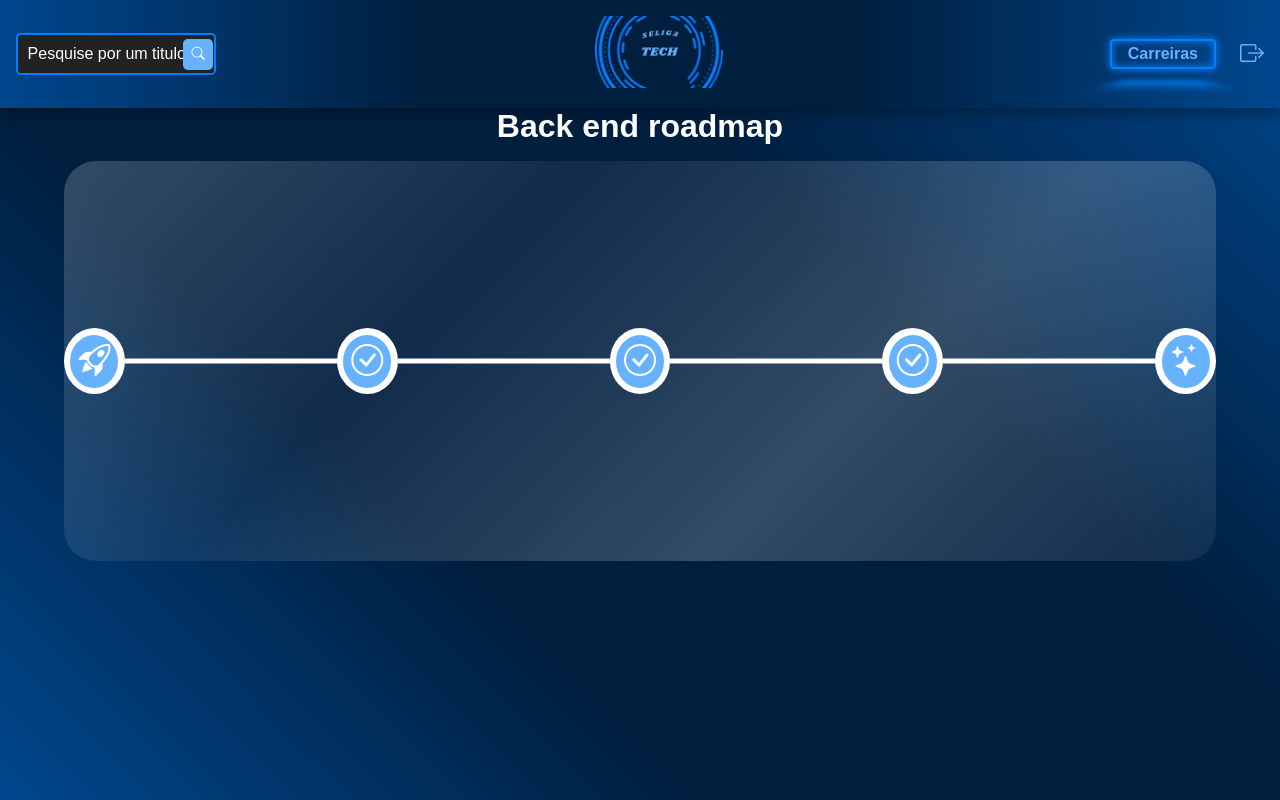
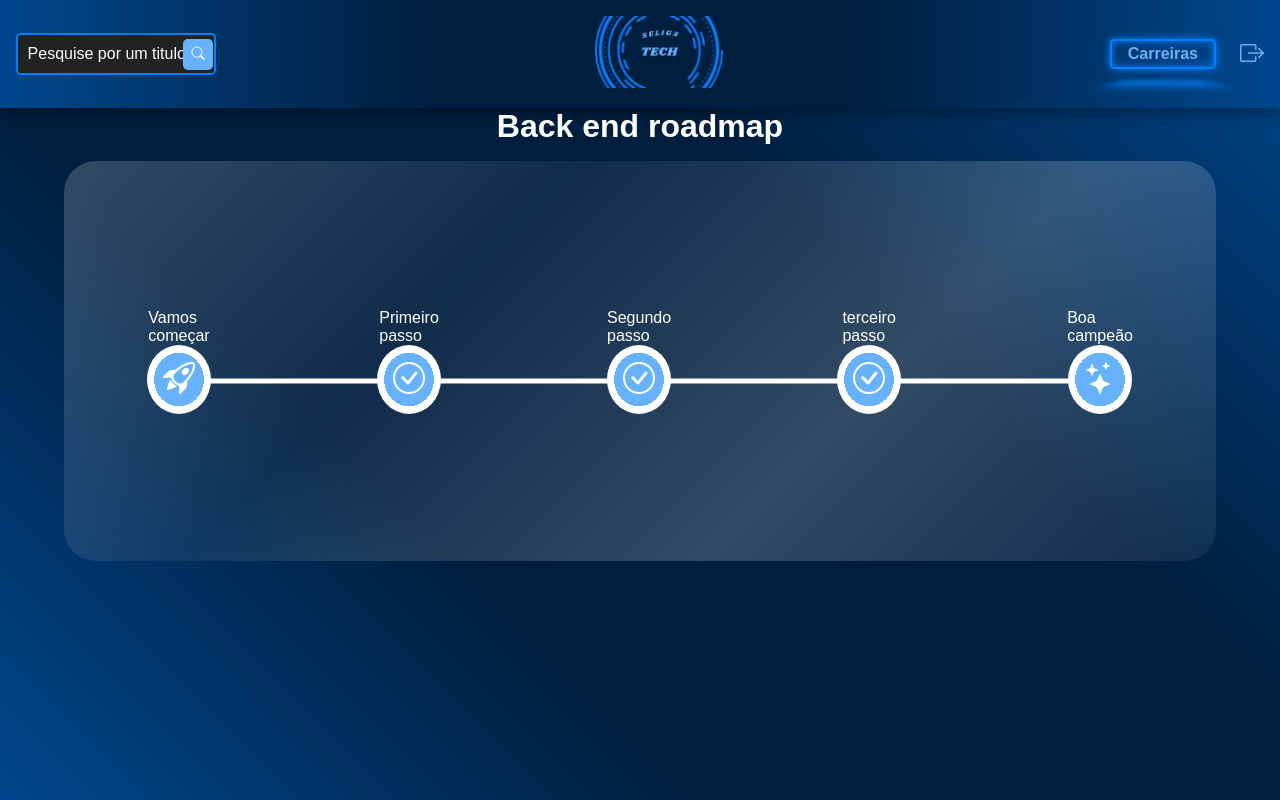
Before and after one commit to CristianoXavierxxt/spa-SeLigaTech, a React (Vite) app in the folder spa-seligatech/: page /career1 in a window 1280 px wide. Built offline with nearby package versions, Linux system fonts and the light colour scheme.

Commit message:
Melhorando a pagina de Roadmap

```diff
--- a/spa-seligatech/src/pages/Careers/Career1/Career1.jsx
+++ b/spa-seligatech/src/pages/Careers/Career1/Career1.jsx
@@ -28,23 +28,33 @@ export default function Career1() {
 
             <RoadmapContainer>
 
+
+
+
+
                 <ContainerIcon onClick={() => handleClick("rocket")} isActive={iconStates.rocket}>
+                    <p>Vamos <br></br>começar</p>
                     <i className="bi bi-rocket-takeoff"></i>
                 </ContainerIcon>
 
+
                 <ContainerIcon onClick={() => handleClick("check1")} isActive={iconStates.check1}>
+                    <p>Primeiro<br></br> passo</p>
                     <i className="bi bi-check-circle"></i>
                 </ContainerIcon>
 
                 <ContainerIcon onClick={() => handleClick("check2")} isActive={iconStates.check2}>
+                    <p>Segundo<br></br> passo</p>
                     <i className="bi bi-check-circle"></i>
                 </ContainerIcon>
 
                 <ContainerIcon onClick={() => handleClick("check3")} isActive={iconStates.check3}>
+                    <p>terceiro<br></br> passo</p>
                     <i className="bi bi-check-circle"></i>
                 </ContainerIcon>
 
                 <ContainerIcon onClick={() => handleClick("stars")} isActive={iconStates.stars}>
+                    <p>Boa<br></br>campeão</p>
                     <i className="bi bi-stars"></i>
                 </ContainerIcon>
 
--- a/spa-seligatech/src/pages/Careers/Career1/Career1Styled.jsx
+++ b/spa-seligatech/src/pages/Careers/Career1/Career1Styled.jsx
@@ -11,7 +11,7 @@ export const RoadmapHeader = styled.header`
 export const RoadmapContainer = styled.main`
     position: relative;
     display: flex;
-    justify-content: space-between;
+    justify-content: space-around;
     align-items: center;
     width: 90%;
     height: 50vh;
@@ -21,38 +21,52 @@ export const RoadmapContainer = styled.main`
     background: linear-gradient(135deg, rgba(255, 255, 255, 0.2), rgba(255, 255, 255, 0.062), rgba(255, 255, 255, 0.2), rgba(255, 255, 255, 0.062) );
     border-radius: 2rem;
 
-    i{
-        border-radius: 50%;
-        padding: 0.5rem;
-        background-color: #66B2FF;
-    }
-
 `;
 
 
 export const ContainerIcon = styled.div`
+    font-size: 1rem;
     display: flex;
-    padding: 0.4rem;
+    flex-direction: column;
+    justify-content: center;
+    align-items: center;
+    height: 100%;
+    border: none;
+    box-shadow: none;
+    padding: 0;
+    margin: 0;
+    box-sizing: border-box;
     border-radius: 50%;
-    background: ${({ isActive }) => (isActive ?
-            "linear-gradient(to right, #007FFF, #007FFF, #ffffff, #ffffff)"
-                :
-            "#ffffff"
-        )
-    };
-    background-size: 300%;
-    background-position: ${({ isActive }) => (isActive ? "left" : "right")};
-    box-shadow: ${({ isActive }) => (isActive ?
-            "inset 0 0 0.5em #007FFF, 0 0 0.5em #007FFF"
-                :
-            "#ffffff")};
     position: relative;
-    transition: background 0.6s ease;
+
+    i{
+        font-size: 2rem;
+        box-sizing: border-box;
+        color: ${({ isActive }) => (isActive ? "#66B2FF" : "#ffffff")};
+        border-radius: 50%;
+        padding: 1rem;
+        background-color: #66B2FF;
+        background: ${({ isActive }) => (isActive ?
+                "radial-gradient(#ffffff 55%, #007FFF 45%)"
+                    :
+                "radial-gradient(#66B2FF 55%, #ffffff 45%)"
+            )
+        };
+        box-shadow: ${({ isActive }) => (isActive ?
+                "inset 0 0 0.5em #007FFF, 0 0 0.5em #007FFF"
+                    :
+                "#ffffff"
+            )
+        };
+
+    }
 
     &:not(:last-child)::after {
         content: "";
         position: absolute;
-        width: 14.7rem;
+        margin: 0;
+        padding: 0;
+        width: 12rem;
         height: 5px;
         background: ${({ isActive }) => (isActive ?
                 "linear-gradient(to right, #007FFF, #007FFF, #ffffff, #ffffff)"
@@ -66,9 +80,9 @@ export const ContainerIcon = styled.div`
             "0 0 0.5em #007FFF, 0 0 0.5em #007FFF"
                 :
             "#ffffff")};
-        top: 50%;
-        left: 100%;
+        top: 55%;
+        left: 95%;
         transform: translateY(-50%);
-        transition: background 2s ease
+        transition: background 1.5s ease
     }
 `;
```
